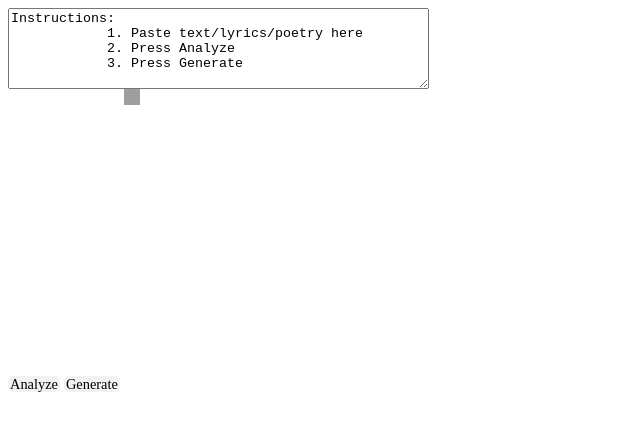
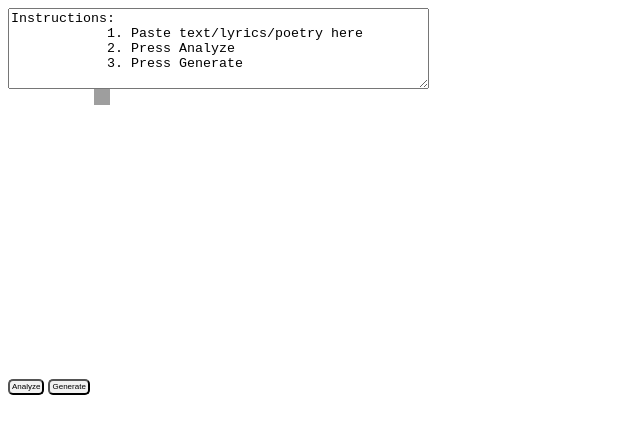
Before and after one commit to AndrewSamaha/TargetTracking, a plain HTML site: page index.html in a window 1280 px wide. Shown: the whole page, without its empty margins (0-640 px from the left). Drawn offline with Linux system fonts and the light colour scheme; grey boxes are pictures that could not be loaded.

Commit message:
Added files via upload

```diff
--- a/index.html
+++ b/index.html
@@ -16,7 +16,7 @@
             </head>
     <body>
         <style>
-            .mybuttons {  font-size: .9em; background: #f2f2f2; border-radius: 5px; height: 56px; padding: 0px 2px 0px 2px; }
+            .mybuttons {  font-size: .5em; background: #f2f2f2; border-radius: 5px; height: 16px; padding: 0px 2px 0px 2px; }
             .ig-b- { display: inline-block; }
             .ig-b- img { visibility: hidden; }
             .ig-b-:hover { background-position: 0 -60px; } .ig-b-:active { background-position: 0 -120px; }
@@ -30,8 +30,8 @@
             1. Paste text/lyrics/poetry here
             2. Press Analyze
             3. Press Generate</textarea><br>
-            <span id=analyze class=mybuttons type=submit value=Analyze>Analyze</span>
-            <span id=generate class=mybuttons type=submit value=Generate>Generate</span>
+            <input id=analyze class=mybuttons type=submit value=Analyze>
+            <input id=generate class=mybuttons type=submit value=Generate>
             <a href="https://www.instagram.com/tripleshotmorning/?ref=badge" class="ig-b- ig-b-16"><img src="//badges.instagram.com/static/images/ig-badge-16.png" alt="Instagram" /></a>
             <br>
         </div>
```
